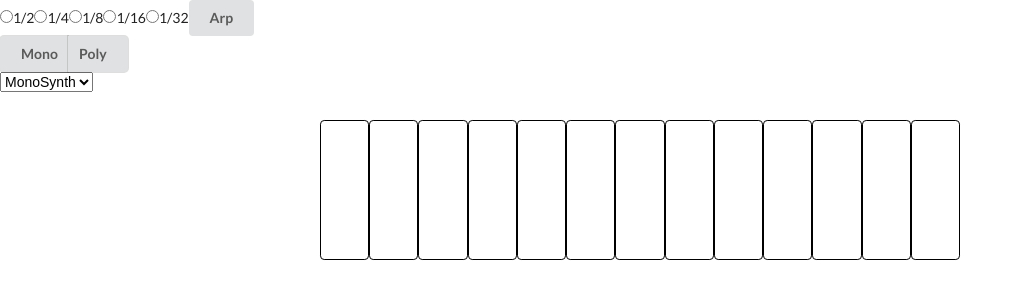
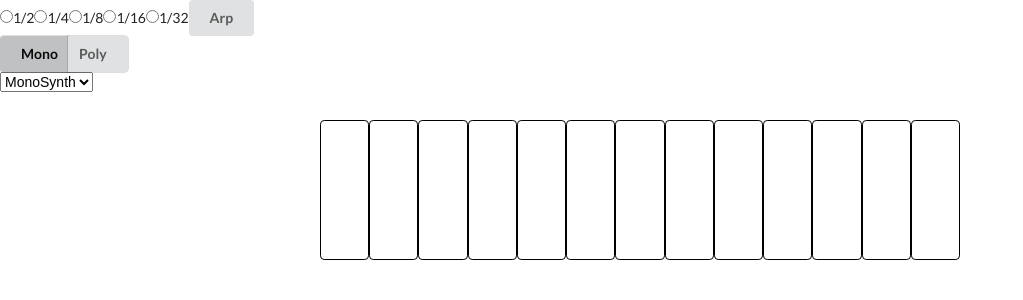
Before and after one commit to hoshikitsunoda/react-synth, a React (Create React App) app: page / in a window 1280 px wide. Shown: the top 300 px of the page, without its empty margins (0-1023 px from the left). Built offline with nearby package versions, Linux system fonts and the light colour scheme.

Commit message:
mono/poly switch adds active class on click #1

```diff
--- a/src/components/ControlPanel.js
+++ b/src/components/ControlPanel.js
@@ -7,10 +7,10 @@ const ControlPanel = props => {
   return (
     <div>
       <Arpeggiator sendData={props.sendData} sequencer={props.sequencer} />
-      <MonoPoly changeVoice={props.changeVoice} />
+      <MonoPoly changeVoice={props.changeVoice} synthVoice={props.synthVoice} />
       <SynthType
         changeSynthType={props.changeSynthType}
-        synthVoiceType={props.synthVoiceType}
+        synthVoice={props.synthVoice}
       />
     </div>
   )
--- a/src/components/MonoPoly.js
+++ b/src/components/MonoPoly.js
@@ -18,10 +18,22 @@ class MonoPoly extends Component {
   render() {
     return (
       <div>
-        <button onClick={this.handleMono} className="ui left attached button">
+        <button
+          onClick={this.handleMono}
+          className={
+            'ui left attached button' +
+            (this.props.synthVoice === 'mono' ? ' active' : '')
+          }
+        >
           Mono
         </button>
-        <button onClick={this.handlePoly} className="right attached ui button">
+        <button
+          onClick={this.handlePoly}
+          className={
+            'ui right attached button' +
+            (this.props.synthVoice === 'poly' ? ' active' : '')
+          }
+        >
           Poly
         </button>
       </div>
--- a/src/components/Synth.js
+++ b/src/components/Synth.js
@@ -45,6 +45,10 @@ class Synth extends Component {
         break
       case 'AM':
         this.synthMono = new Tone.AMSynth().chain(this.volume, Tone.Master)
+        this.setState({ type: 'mono' })
+        break
+      case 'FM':
+        this.synthMono = new Tone.FMSynth().chain(this.volume, Tone.Master)
         this.setState({ type: 'mono' })
         break
       default:
@@ -100,7 +104,7 @@ class Synth extends Component {
           sequencer={this.handleSequence}
           changeVoice={this.handleChangeVoice}
           changeSynthType={this.handleChangeType}
-          synthVoiceType={this.state.voice}
+          synthVoice={this.state.voice}
         />
         <KeyBoard onClick={this.handleChangeType} sendNote={this.getNote} />
       </div>
--- a/src/constants/Constants.js
+++ b/src/constants/Constants.js
@@ -1,4 +1,4 @@
-import React from 'react'
+// import React from 'react'
 
 const keys = ['a', 'w', 's', 'e', 'd', 'f', 't', 'g', 'y', 'h', 'u', 'j', 'k']
 
```
